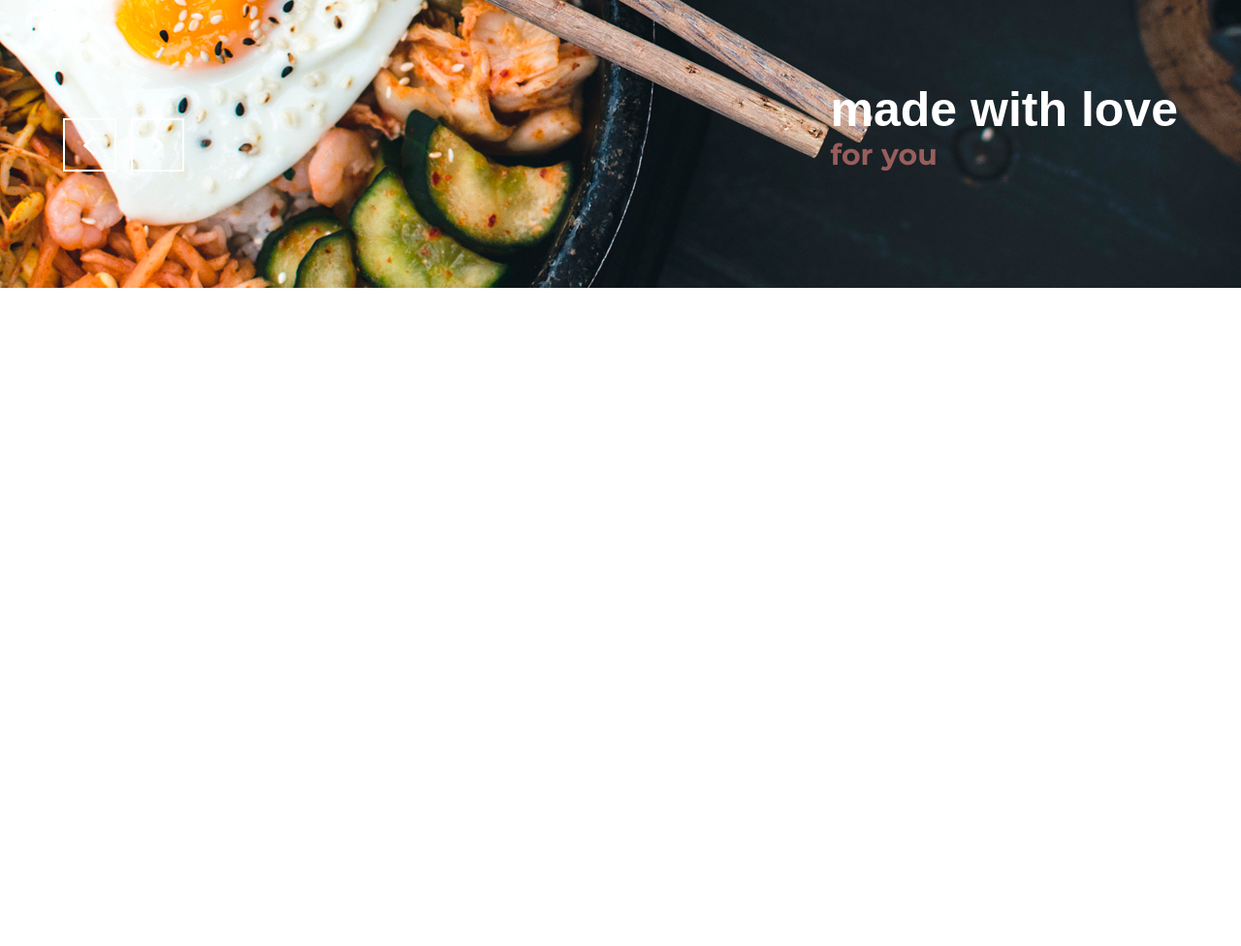
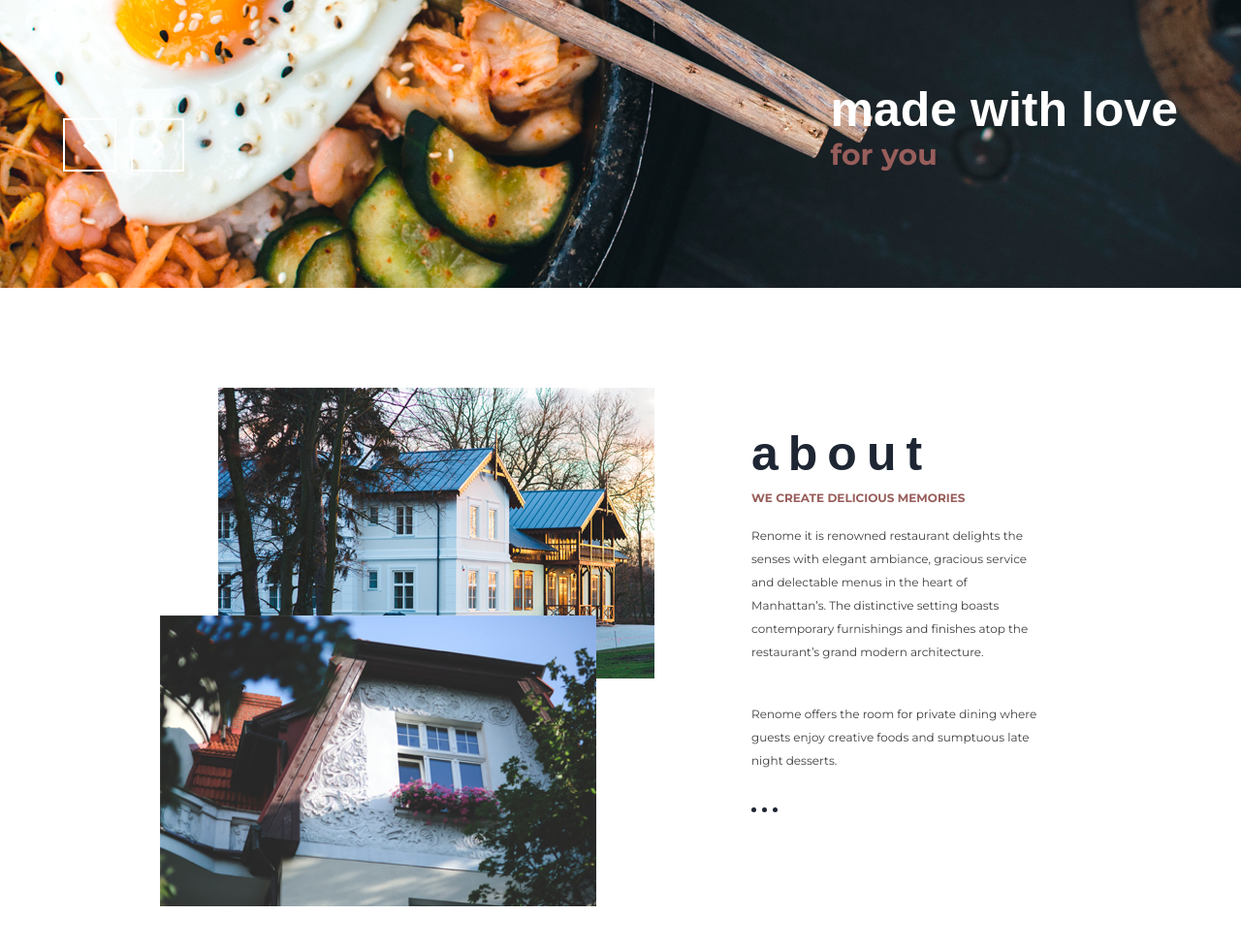
Before and after one commit to KalashnikovTV/Renome, a website: page app/index.html in a window 1280 px wide. Shown: the part 653-1629 px from the top of the page at 97% size. Before the commit the page ends 953 px from the top, so only its background shows below. Drawn offline with nearby package versions, Linux system fonts and the light colour scheme; files that its build step writes are made by us from their sources; grey boxes are pictures that could not be loaded; files whose address does not match are found by name.

Commit message:
added about

```diff
--- a/app/index.html
+++ b/app/index.html
@@ -140,6 +140,38 @@
             </div>
         </div>
     </section>
+    <section class="about">
+        <div class="container">
+            <div class="about__inner">
+                <div class="about__pictures">
+                    <img class="about__photo1" src="images/content/about1.jpg" alt="">
+                    <img class="about__photo2" src="images/content/about2.jpg" alt="">
+                </div>
+                <div class="about__box">
+                    <div class="about__box-title">
+                        about
+                    </div>
+                    <div class="about__box-descr">
+                        we create delicious memories
+                    </div>
+                    <div class="about__box-content">
+                        Renome it is renowned restaurant delights the senses with elegant ambiance, gracious service and delectable menus in the heart of Manhattan’s. The distinctive setting boasts contemporary furnishings and finishes atop the restaurant’s grand modern architecture.
+                    </div>
+                    <div class="about__box-text">
+                        Renome offers the room for private dining where guests enjoy creative foods and sumptuous late night desserts.
+                    </div>
+                    <div class="about__box-btn">
+                        <div class="about__box-dots"></div>
+                        <div class="about__box-dots"></div>
+                        <div class="about__box-dots"></div>
+                    </div>
+                </div>
+            </div>
+        </div>
+    </section>
+    <section class="lunch">
+
+    </section>
 
 
 
--- a/app/scss/_vars.scss
+++ b/app/scss/_vars.scss
@@ -21,3 +21,8 @@ $title: #1e2633;
     font-weight: 700;
     font-family: 'Montserrat', sans-serif;
 }
+
+@mixin axis {
+    font-weight: 700;
+    font-family: 'axis', sans-serif;
+}
--- a/app/scss/style.scss
+++ b/app/scss/style.scss
@@ -63,12 +63,27 @@
 /* start slider__home */
 
 
+
+/* .slider__home {
+    position: relative;
+}
+
+.slider__home__items {
+    position: absolute;
+    width: 100%;
+    height: 100%;
+    left: 0;
+    top: 0;
+    background-color: rgba(51, 29, 40, 0.7);
+    opacity: 0.7;
+} */
+
 .slider__home-item {
     min-height: 850px;
     background-position: center;
     background-size: cover;
     background-repeat: no-repeat;
-    position: relative;                             /* добавить overlay */
+    position: relative;
 }
 
 .home__wrapper {
@@ -94,8 +109,7 @@
 }
 
 .home__box-title {
-    font-weight: 700;
-    font-family: 'axis', sans-serif;
+    @include axis;
     font-size: 50px;
     color: #fff;
 }
@@ -108,3 +122,83 @@
 
 
 /* end slider__home */
+
+/* start about  */
+
+.about {
+    padding: 100px 0 135px;
+}
+
+.about__inner {
+    padding-left: 160px;
+    display: flex;
+    justify-content: space-between;
+}
+
+.about__pictures {
+    position: relative;
+    img {
+        display: block;
+        width: 450px;
+        height: 300px;
+        background-position: center;
+        background-repeat: no-repeat;
+        background-size: cover;
+    }
+    .about__photo2 {
+        position: absolute;
+        right: 60px;
+        top: 235px;
+    }
+}
+
+.about__box {
+    padding-left: 100px;
+    padding-top: 40px;
+    padding-right: 140px;
+    &-title {
+        @include axis;
+        color: $title;
+        font-size: 50px;
+        letter-spacing: 10px;
+
+    }
+    &-descr {
+        color: $poppy;
+        @include f700;
+        text-transform: uppercase;
+        margin-bottom: 20px;
+        margin-top: 10px;
+    }
+    &-content {
+        line-height: 24px;
+        color: $text;
+        margin-bottom: 40px;
+    }
+    &-text {
+        line-height: 24px;
+        color: $text;
+        margin-bottom: 30px;
+    }
+    &-btn {
+        display: inline-flex;
+        cursor: pointer;
+        .about__box-dots {
+            background-color: $title;
+            height: 5px;
+            width: 5px;
+            border-radius: 50%;
+        }
+        .about__box-dots:not(:last-child) {
+            margin-right: 6px;
+        }
+    }
+}
+
+/* end about */
+
+/* start lunch */
+
+
+
+/* end lunch */
```
Also changed, not shown: README.md, app/css/style.min.css, app/images/content/about1.jpg (added), app/images/content/about2.jpg (added).
